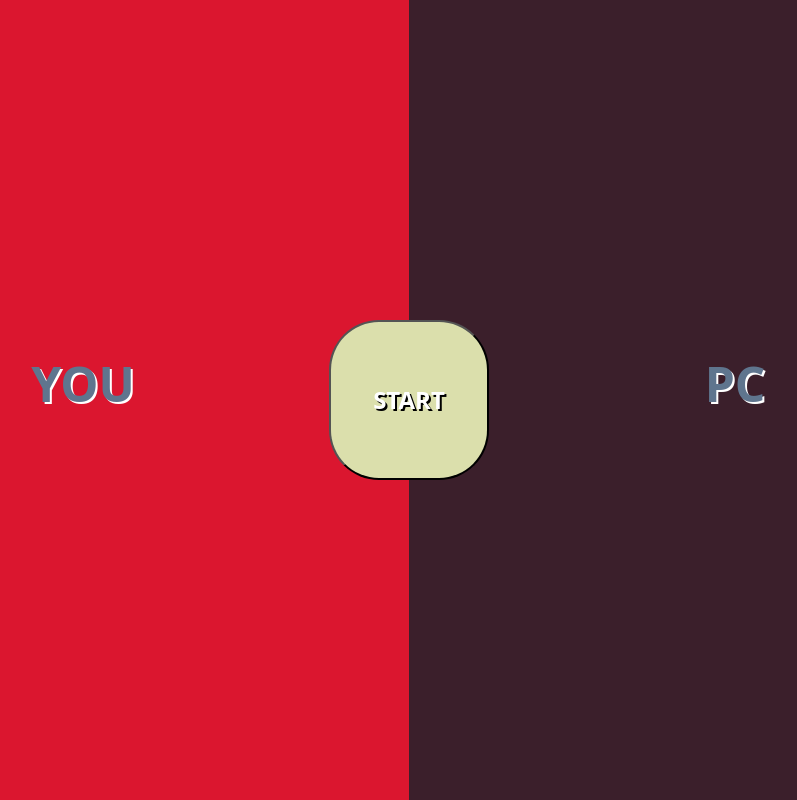
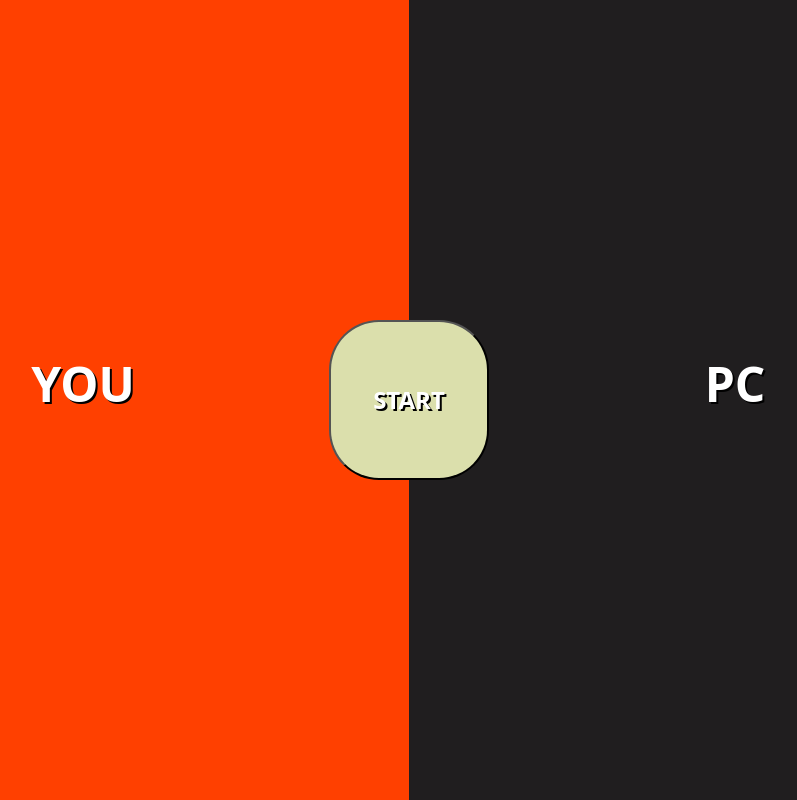
Before and after one commit to millooo94/js-mail-dadi, a plain HTML site: page js-dadi/index.html in a window 1280 px wide. Shown: the whole page, without its empty margins (231-1028 px from the left). Drawn offline with nearby package versions, Linux system fonts and the light colour scheme.

Commit message:
Refactor all

```diff
--- a/js-dadi/css/style.css
+++ b/js-dadi/css/style.css
@@ -7,9 +7,10 @@ body {
 
 .my_text {
     font-size: 3rem;
-    color: #5F758E;
+    text-shadow: 2px 2px black;
+    color: white;
     font-weight: 700;
-    text-shadow: 2px 2px white;
+
 }
 
 .my_text1 {
@@ -45,7 +46,7 @@ body {
     gap: 2rem;
     justify-content: center;
     align-items: center;
-    background-color: #db162f;
+    background-color: #ff4000;
 
 }
 
@@ -55,7 +56,7 @@ body {
     gap: 2rem;
     justify-content: center;
     align-items: center;
-    background-color: #3b1f2b;
+    background-color: #201e1f;
 
 }
 
```
